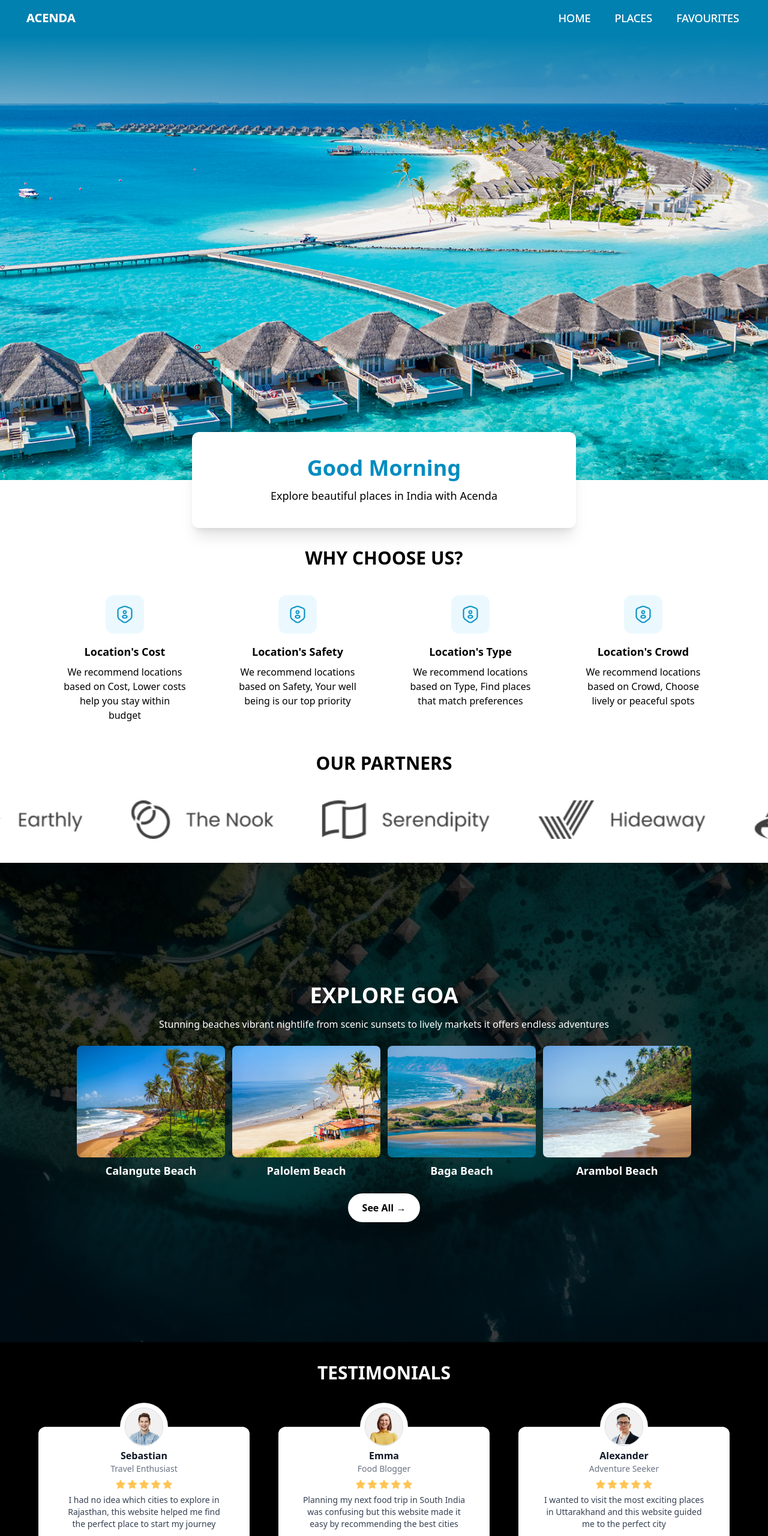
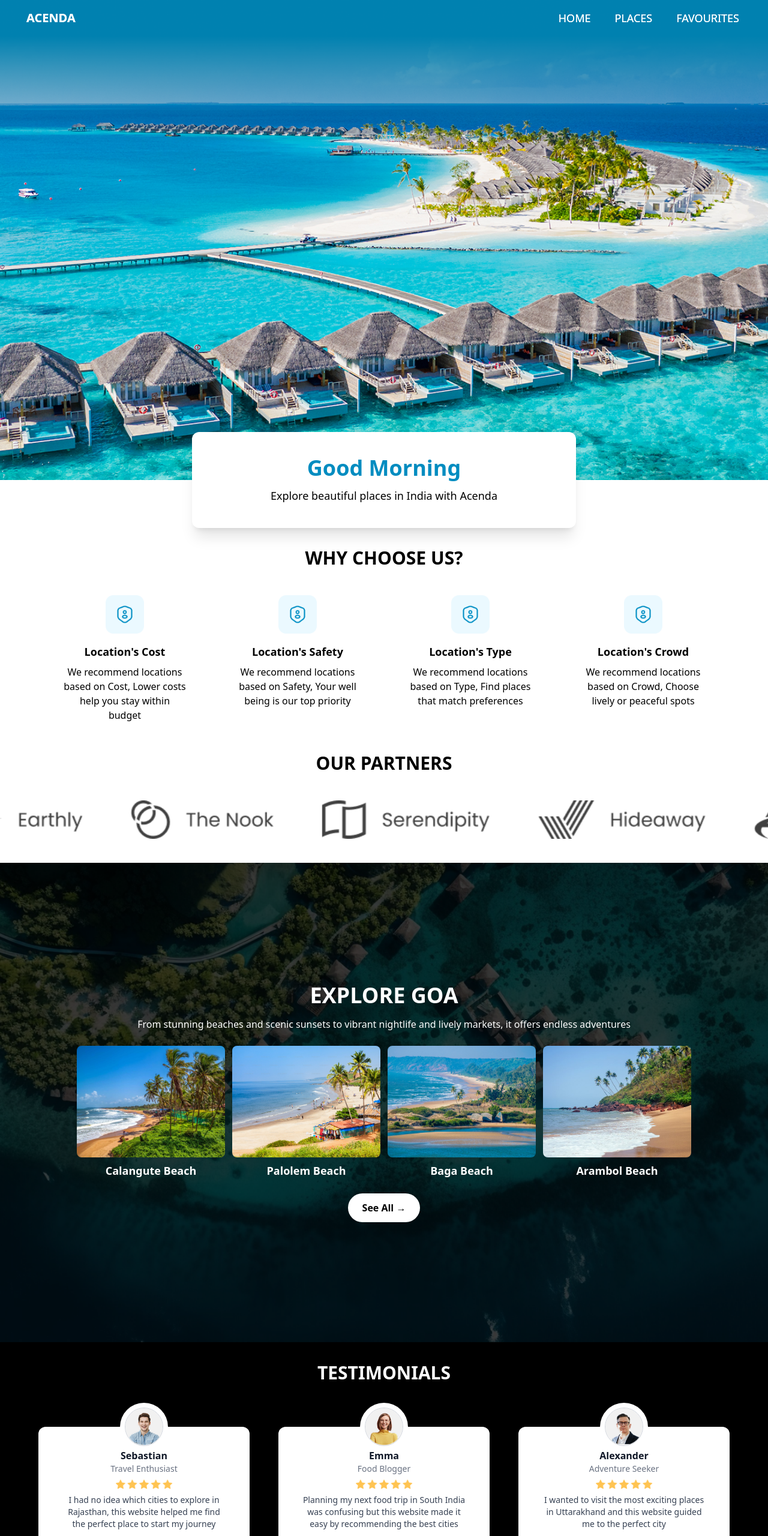
Before and after one commit to whysatyam/Acenda-TravelGuide, a Next.js app: page / in a window 1280 px wide. Shown: the top 2560 px of the page at 60% size. Built offline with nearby package versions, Linux system fonts and the light colour scheme.

Commit message:
image optimization

```diff
--- a/next.config.mjs
+++ b/next.config.mjs
@@ -4,6 +4,37 @@ const nextConfig = {
   images: {
     domains: ['res.cloudinary.com'],
   },
+  async headers() {
+    return [
+      {
+        source: '/images/backgroundtop.png',
+        headers: [
+          {
+            key: 'Cache-Control',
+            value: 'public, max-age=31536000, immutable',
+          },
+        ],
+      },
+      {
+        source: '/images/explore.png',
+        headers: [
+          {
+            key: 'Cache-Control',
+            value: 'public, max-age=31536000, immutable',
+          },
+        ],
+      },
+      {
+        source: '/images/exploreTwo.png',
+        headers: [
+          {
+            key: 'Cache-Control',
+            value: 'public, max-age=31536000, immutable',
+          },
+        ],
+      },
+    ];
+  },
 };
 
 export default nextConfig;
--- a/src/components/Explore.js
+++ b/src/components/Explore.js
@@ -1,15 +1,25 @@
 import Link from "next/link";
 import React from "react";
+import Image from "next/image";
 
 function Explore() {
   return (
-    <div className="relative min-h-screen flex flex-col items-center justify-center text-white text-center px-6 sm:px-10 py-10 explore-bg">
+    <div className="relative min-h-screen flex flex-col items-center justify-center text-white text-center px-6 sm:px-10 py-10">
+      <Image
+        src="/images/explore.png"
+        alt="Explore Background"
+        fill
+        priority
+        sizes="100vw"
+        className="object-cover"
+        loading="eager"
+      />
       <div className="absolute inset-0 bg-black/50"></div>
       <div className="relative z-10 w-full max-w-5xl">
         <h1 className="text-3xl sm:text-4xl font-bold">EXPLORE GOA</h1>
         <p className="mt-4">
-          Stunning beaches vibrant nightlife from scenic sunsets to lively
-          markets it offers endless adventures
+          From stunning beaches and scenic sunsets to vibrant nightlife and
+          lively markets, it offers endless adventures
         </p>
         <div className="mt-6 grid grid-cols-1 sm:grid-cols-1 md:grid-cols-2 lg:grid-cols-4 gap-3 2xl:gap-6">
           <div className="flex flex-col items-center">
--- a/src/components/Hero.js
+++ b/src/components/Hero.js
@@ -1,8 +1,18 @@
 import React from "react";
+import Image from "next/image";
 
 function Hero() {
   return (
-    <div className="relative home-bg h-[60vh] md:h-screen flex items-end justify-center">
+    <div className="relative h-[60vh] md:h-screen flex items-end justify-center">
+      <Image
+        src="/images/backgroundtop.png"
+        alt="Background"
+        fill
+        priority
+        sizes="100vw"
+        className="object-cover"
+        loading="eager"
+      />
       <div className="absolute bottom-0 left-1/2 transform -translate-x-1/2 translate-y-1/2 bg-white w-[90%] md:w-3/4 lg:w-2/3 xl:w-1/2 h-auto p-4 md:p-10 rounded-xl shadow-xl text-center">
         <h1 className="text-2xl md:text-4xl font-bold text-[#008cc0]">
           Good Morning
--- a/src/components/LikedPlaces.js
+++ b/src/components/LikedPlaces.js
@@ -2,14 +2,24 @@ import React from "react";
 import { useSelector } from "react-redux";
 import PlaceCard from "./PlaceCard";
 import { data } from "@/pages/api/places";
+import Image from "next/image";
 
 function LikedPlaces() {
   const likedItems = useSelector((state) => state.liked.likedItems);
 
   return (
     <div className="w-full">
-      <div className="exploreTwo-bg w-full h-[300px] flex items-center justify-center">
-        <h1 className="text-white max-[390px]:text-4xl text-5xl font-bold uppercase text-center">
+      <div className="relative w-full h-[300px] flex items-center justify-center">
+        <Image
+          src="/images/exploreTwo.png"
+          alt="Favorites Background"
+          fill
+          priority
+          sizes="100vw"
+          className="object-cover"
+          loading="eager"
+        />
+        <h1 className="text-white max-[390px]:text-4xl text-5xl font-bold uppercase text-center relative z-10">
           FAVOURITES
         </h1>
       </div>
--- a/src/components/PlaceInfo.js
+++ b/src/components/PlaceInfo.js
@@ -39,7 +39,7 @@ function PlaceInfo({ place, state }) {
               alt={place?.name}
               className="w-full h-full object-cover"
             />
-            <div className="absolute top-2 right-2 z-10">
+            <div className="absolute top-0.5 right-1.5 z-10">
               <HeartLike place={place} />
             </div>
           </div>
@@ -67,11 +67,11 @@ function PlaceInfo({ place, state }) {
           </div>
         </div>
 
-        <div className="mt-12">
+        <div className="mt-6 sm:mt-10">
           <h2 className="text-3xl sm:text-4xl font-bold text-center mb-8 sm:mb-12">
             Other Popular Places in {state?.name}
           </h2>
-          <div className="grid grid-cols-1 sm:grid-cols-2 lg:grid-cols-4 gap-6 max-w-7xl mx-auto">
+          <div className="mt-[-4px] grid grid-cols-1 sm:grid-cols-2 lg:grid-cols-4 gap-6 max-w-7xl mx-auto">
             {otherPlaces.map((otherPlace) => (
               <div key={otherPlace.name} className="w-full">
                 <PlaceCard place={otherPlace} state={state} />
--- a/src/components/PlacesDirectory.js
+++ b/src/components/PlacesDirectory.js
@@ -2,6 +2,7 @@ import React, { useEffect, useState, useMemo, useRef } from "react";
 import Select from "react-select";
 import Spinner from "./Spinner";
 import PlaceCard from "./PlaceCard";
+import Image from "next/image";
 
 const chunkArray = (arr, size) => {
   const result = [];
@@ -154,8 +155,17 @@ function PlacesDirectory({ data }) {
 
   return (
     <div className="relative w-full">
-      <div className="exploreTwo-bg w-full h-[300px] flex items-center justify-center relative">
-        <h1 className="text-white max-[390px]:text-4xl text-5xl font-bold uppercase text-center">
+      <div className="relative w-full h-[300px] flex items-center justify-center">
+        <Image
+          src="/images/exploreTwo.png"
+          alt="Explore Background"
+          fill
+          priority
+          sizes="100vw"
+          className="object-cover"
+          loading="eager"
+        />
+        <h1 className="text-white max-[390px]:text-4xl text-5xl font-bold uppercase text-center relative z-10">
           DESTINATIONS
         </h1>
       </div>
--- a/src/styles/globals.css
+++ b/src/styles/globals.css
@@ -1,25 +1,4 @@
 @import "tailwindcss";
-
-.home-bg {
-  background-image: url("/images/backgroundtop.png");
-  background-size: cover;
-  background-position: center;
-  background-repeat: no-repeat;
-}
-
-.explore-bg {
-  background-image: url("/images/explore.png");
-  background-size: cover;
-  background-position: center;
-  background-repeat: no-repeat;
-}
-
-.exploreTwo-bg {
-  background-image: url("/images/exploreTwo.png");
-  background-size: cover;
-  background-position: center;
-  background-repeat: no-repeat;
-}
 
 @keyframes scroll {
   from {
```
